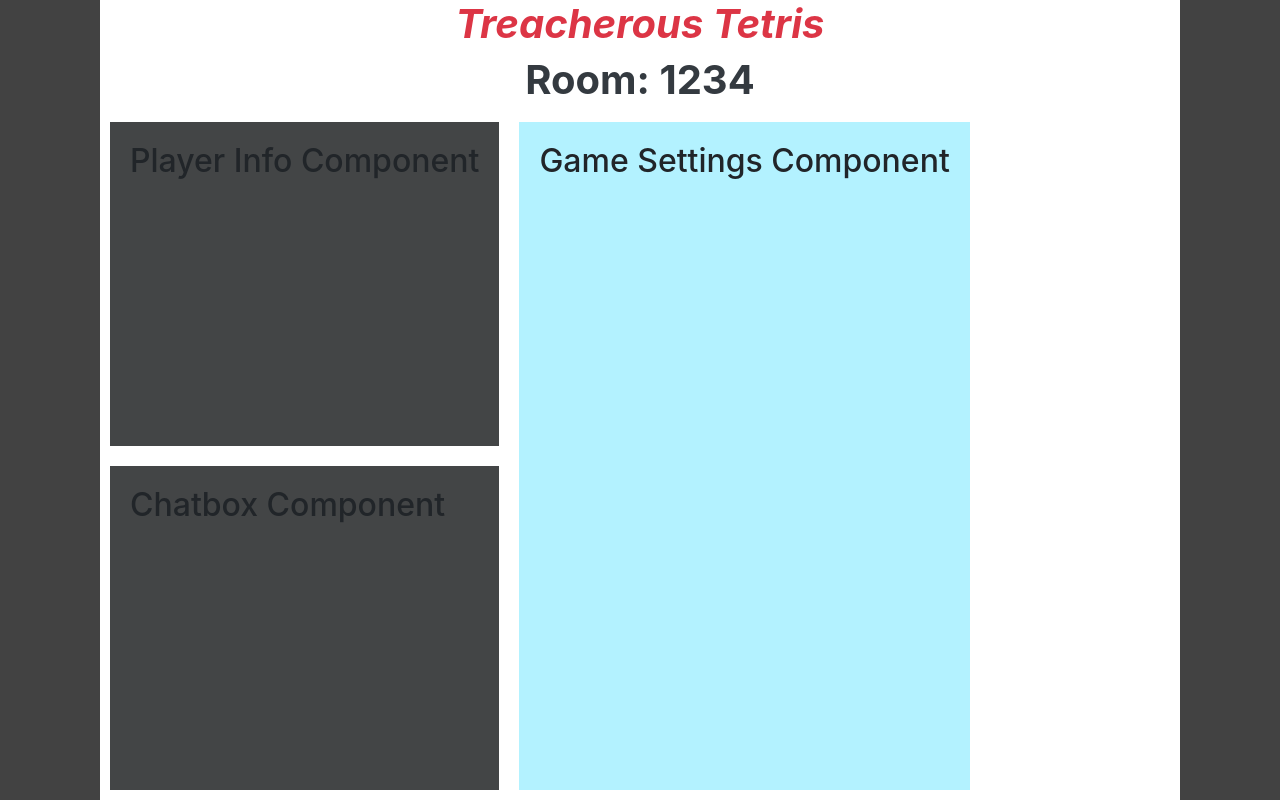
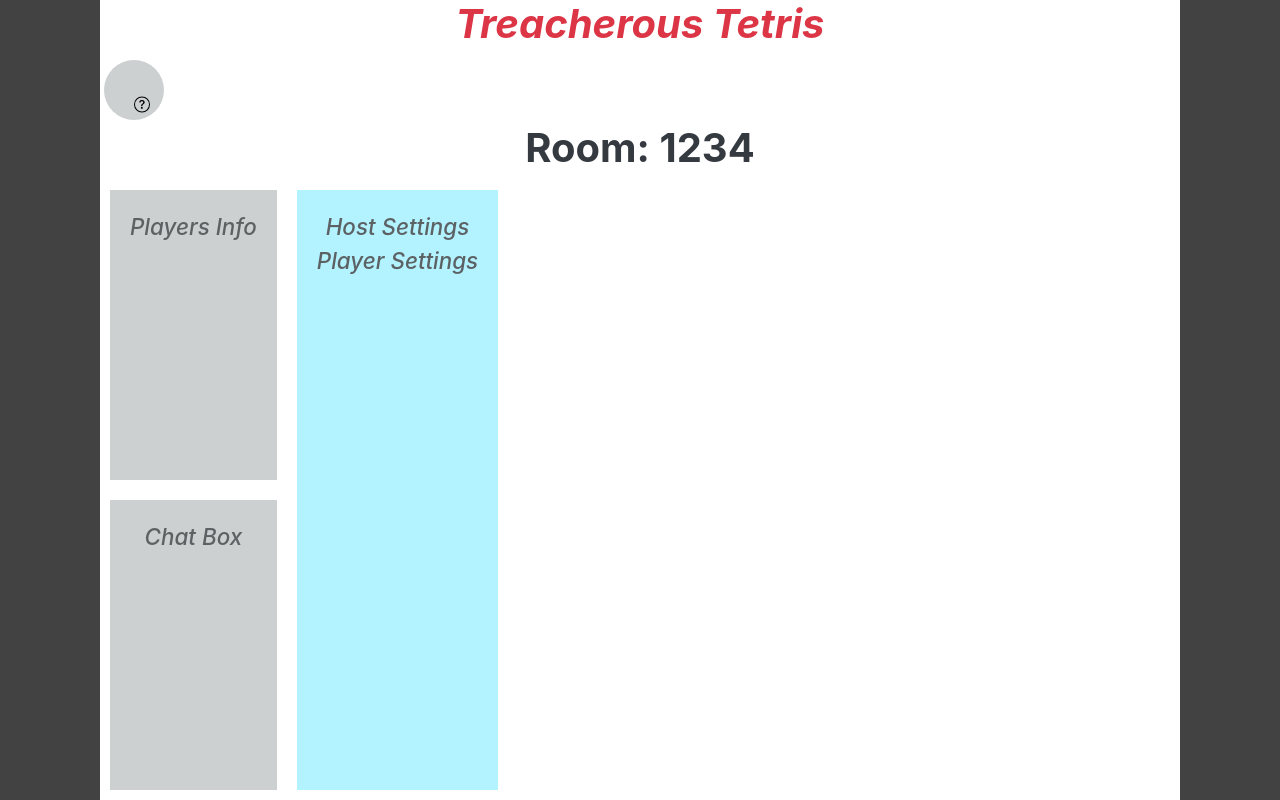
Before and after one commit to ducklin5/TTetris, a React (Create React App) app in the folder code/client/: page /room/1 in a window 1280 px wide. Built offline with nearby package versions, Linux system fonts and the light colour scheme; no server answers.

Commit message:
added ui frame for components and help button on room page

```diff
--- a/code/client/src/components/homepage/homepage.jsx
+++ b/code/client/src/components/homepage/homepage.jsx
@@ -39,12 +39,21 @@ const HomePage = (props) => {
                     </Link>
                 </div>
                 <div className="d-flex justify-content-center align-items-start">
-                    <input onChange={(event) => {
-                        setRoomID(event.target.value)
-                    }} type="text" placeholder='Enter RoomID'></input>
-                    <Link to={`/room/${roomID}`} onClick={onJoinButtonClicked} type="button" className="btn btn-secondary btn-lg btn-block text-dark font-weight-bold font-italic text-center btn-space">
-                        Join Room
-                    </Link>
+                    <div className='input-group mb-3 text-center btn-space'>
+                        <input onChange={(event) => {
+                            setRoomID(event.target.value)
+                        }} type="text"
+                        className='form-control'
+                        placeholder='Enter RoomID'
+                        aria-label='Room ID'
+                        aria-describedby='basic-addon2'></input>
+
+                        <div className='input-group-append'>
+                            <Link to={`/room/${roomID}`} onClick={onJoinButtonClicked} type="button" className="btn btn-secondary btn-lg btn-block text-dark font-weight-bold font-italic">
+                                Join Room
+                            </Link>
+                        </div>
+                    </div>
                 </div>
                 <div className="d-flex justify-content-center align-items-start">
                     <Link to={"/help"} type="button" className="btn btn-secondary btn-lg btn-block text-dark font-weight-bold font-italic text-center btn-space">
--- /dev/null
+++ b/code/client/src/components/roompage/chatboxComponent.css
@@ -0,0 +1,12 @@
+.chat-box{
+    word-wrap: break-all;
+    background-color: #B3F2FF;
+    margin: 10px;
+    flex: 1;
+}
+
+.chatbox-title{
+    font-size: 1.4rem;
+    font-weight: 500;
+    color: #5c6164;
+}
--- a/code/client/src/components/roompage/chatboxComponent.jsx
+++ b/code/client/src/components/roompage/chatboxComponent.jsx
@@ -1,8 +1,9 @@
+import './chatboxComponent.css';
 
 const ChatboxComponent = (props) => {
     return (
         <>
-            <h2>Chatbox Component</h2>
+            <span class="chatbox-title font-italic text-center">Chat Box</span>
         </>
     );
 }
--- /dev/null
+++ b/code/client/src/components/roompage/gameSettingsComponent.css
@@ -0,0 +1,12 @@
+.game-box{
+    word-wrap: break-all;
+    background-color: #B3F2FF;
+    margin: 10px;
+    flex: 1;
+}
+
+.game-title{
+    font-size: 1.4rem;
+    font-weight: 500;
+    color: #5c6164;
+}
--- a/code/client/src/components/roompage/gameSettingsComponent.jsx
+++ b/code/client/src/components/roompage/gameSettingsComponent.jsx
@@ -1,8 +1,10 @@
+import './gameSettingsComponent.css';
 
 const GameSettingsComponent = (props) => {
     return (
         <>
-            <h2>Game Settings Component</h2>
+            <span class="game-title font-italic text-center">Host Settings</span>
+            <span class="game-title font-italic text-center">Player Settings</span>
         </>
     );
 }
--- /dev/null
+++ b/code/client/src/components/roompage/playerInfoComponent.css
@@ -0,0 +1,12 @@
+.player-box{
+    word-wrap: break-all;
+    background-color: #B3F2FF;
+    margin: 10px;
+    flex: 1;
+}
+
+.player-title{
+    font-size: 1.4rem;
+    font-weight: 500;
+    color: #5c6164;
+}
--- a/code/client/src/components/roompage/playerInfoComponent.jsx
+++ b/code/client/src/components/roompage/playerInfoComponent.jsx
@@ -1,8 +1,9 @@
+import './playerInfoComponent.css';
 
 const PlayerInfoComponent = (props) => {
     return (
         <>
-            <h2>Player Info Component</h2>
+            <span class="player-title font-italic text-center">Players Info</span>
         </>
     );
 }
--- a/code/client/src/components/roompage/roompage.css
+++ b/code/client/src/components/roompage/roompage.css
@@ -1,3 +1,5 @@
+/* Reference: https://www.w3schools.com/howto/howto_css_round_buttons.asp */
+
 html, body, #root {
   height: 100%
 }
@@ -12,6 +14,18 @@ html, body, #root {
     border-bottom: 0px;
     display: flex;
     flex-direction: column;
+}
+
+.help-button {
+  background-color: #cdd0d1;
+  border: none;
+  color: black;
+  padding: 30px;
+  display: inline-block;
+  margin: 4px 4px;
+  height: 40px;
+  width: 40px;
+  border-radius: 50%;
 }
 
 
@@ -30,7 +44,7 @@ html, body, #root {
 
 .room-box-left {
     word-wrap: break-all;
-    background-color: #434546;
+    background-color: #cdd0d1;
     margin: 10px;
     flex: 1;
 }
@@ -47,19 +61,3 @@ html, body, #root {
     display: flex;
     flex-direction: column;
 }
-
-.room-box-title{
-    font-size: 1.4rem;
-    font-weight: 500;
-    color: #031825;
-}
-
-.room-box-paragraph{
-    color: #3e3d41;
-    font-size: 0.9rem;
-    display: -webkit-box;
-    -webkit-box-orient: vertical;
-    overflow: hidden;
-    text-overflow: ellipsis;
-    margin: 5px 0px;
-}
--- a/code/client/src/components/roompage/roompage.jsx
+++ b/code/client/src/components/roompage/roompage.jsx
@@ -30,7 +30,15 @@ const RoomPage = (props) => {
 
     return (
         <div class="room-page">
-            <div><p class="h1 text-danger font-weight-bold font-italic text-center ">Treacherous Tetris</p></div>
+            <div><p class="h1 text-danger font-weight-bold font-italic text-center ">Treacherous Tetris</p>
+            <button class="help-button">
+                <svg xmlns="http://www.w3.org/2000/svg" width="20" height="20" fill="currentColor" class="bi bi-question-circle" viewBox="0 0 20 15">
+                    <path d="M8 15A7 7 0 1 1 8 1a7 7 0 0 1 0 14zm0 1A8 8 0 1 0 8 0a8 8 0 0 0 0 16z"/>
+                    <path d="M5.255 5.786a.237.237 0 0 0 .241.247h.825c.138 0 .248-.113.266-.25.09-.656.54-1.134 1.342-1.134.686 0 1.314.343 1.314 1.168 0 .635-.374.927-.965 1.371-.673.489-1.206 1.06-1.168 1.987l.003.217a.25.25 0 0 0 .25.246h.811a.25.25 0 0 0 .25-.25v-.105c0-.718.273-.927 1.01-1.486.609-.463 1.244-.977 1.244-2.056 0-1.511-1.276-2.241-2.673-2.241-1.267 0-2.655.59-2.75 2.286zm1.557 5.763c0 .533.425.927 1.01.927.609 0 1.028-.394 1.028-.927 0-.552-.42-.94-1.029-.94-.584 0-1.009.388-1.009.94z"/>
+                    </svg>
+            </button>
+
+            </div>
             <div><p class="h1 text-dark font-weight-bold text-center ">Room: 1234</p></div>
             <div class="room-components">
                 <div class="room-sections">
@@ -55,21 +63,6 @@ const RoomPage = (props) => {
                 </div>
             </div>
         </div>
-        // <Container>
-        //     <Row>
-        //         <Col style={{"border": "1px solid"}} xs={4}>
-        //             <Row style={{"border": "1px solid"}}>
-        //                 <PlayerInfoComponent />
-        //             </Row>
-        //             <Row style={{"border": "1px solid"}}>
-        //                 <ChatboxComponent />
-        //             </Row>
-        //         </Col>
-        //         <Col style={{"border": "1px solid"}} xs={8}>
-        //             <ShowComponent />
-        //         </Col>
-        //     </Row>
-        // </Container>
     )
 }
 
```
